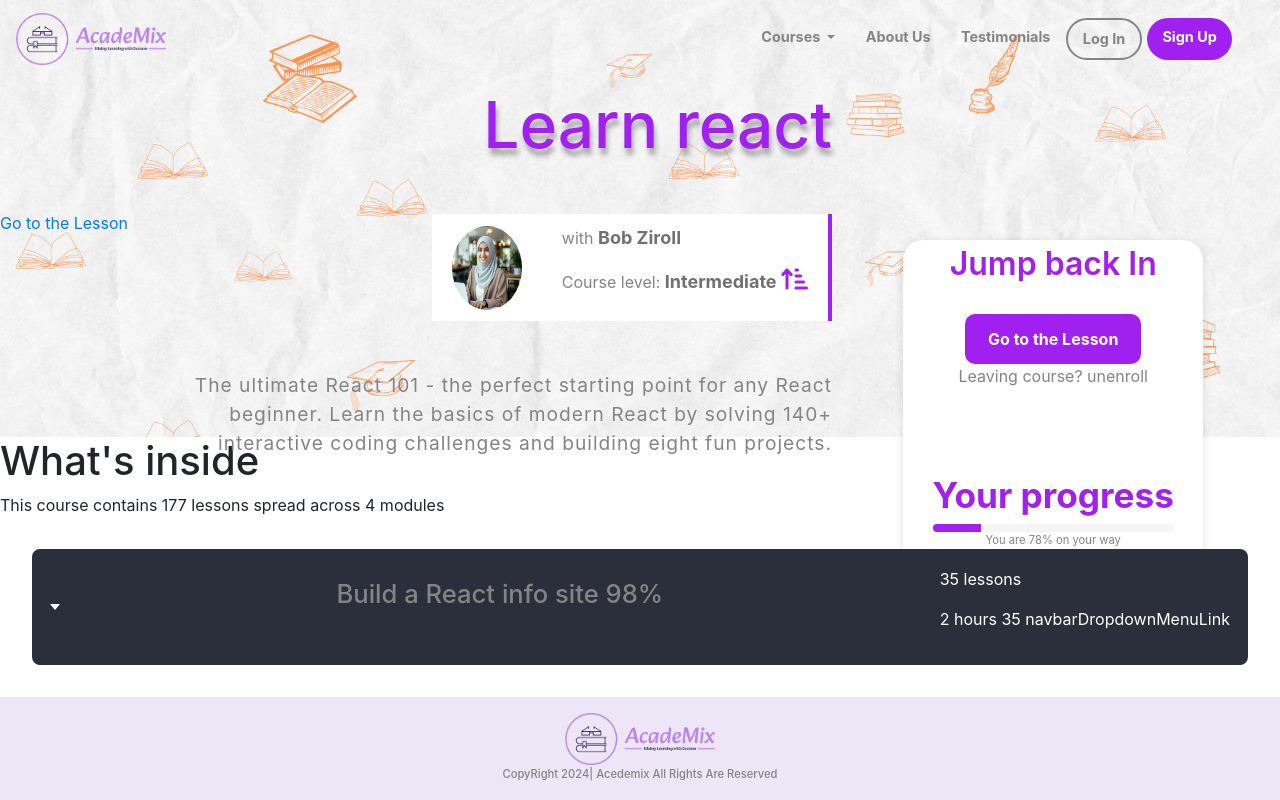
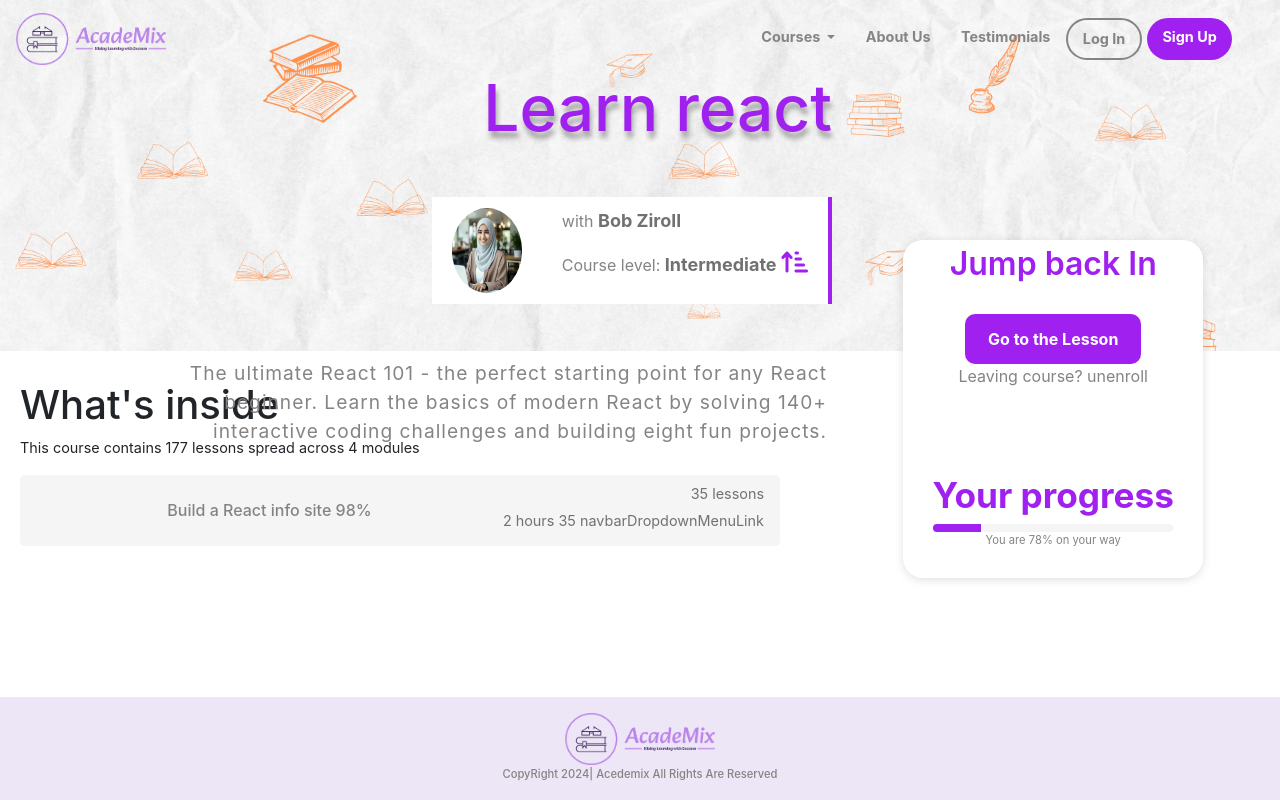
Before and after one commit to zainabJINARI/academixphp2, a Symfony app: template templates/course/course_details.html.twig in a window 1280 px wide. Run offline with Twig, Linux system fonts and the light colour scheme; the template is opened without the code that fills it, so the values that code supplies are empty; some libraries are stand-ins or nearby versions.

Commit message:
produit final

```diff
--- a/public/css/courses.css
+++ b/public/css/courses.css
@@ -1,10 +1,7 @@
-:root{
-    --ulrbackground:url('../images/backC.png');
-}
 .courses{
     display: flex;
     flex-direction: column;
-    background: var(--ulrbackground);
+    background: url('../images/backC.png');
     text-align: center;
     border-top-left-radius: 100px;
     background-position:center;
@@ -232,16 +231,19 @@ header {
     color: #A020F0;
     font-size: 1.5em;
 }
-
+.header-course-section  > a {
+    display: none;
+}
 .header-course-section .right-container> p{
     width: 100%;
     color: #868383;
-    font-size: 1em;
     text-align: end;
     letter-spacing: 1px;
     margin-top: 15px;
+    padding: 5px;
     font-size: 1.2em;
 }
+
 
 .left-card {
     display: flex;
@@ -254,6 +256,7 @@ header {
     box-shadow: rgba(99, 99, 99, 0.2) 0px 2px 8px 0px;
     border-radius: 20px;
     background-color: white;
+    z-index: 4;
 }
 .left-card > p:first-child {
     font-size: 2em;
@@ -309,57 +312,89 @@ header {
 }
 
 /* Modules  */
+.modules-section {
+    height: 100vh;
+}
+.modules-section .right-container , .what-u-learn-section .right-container , .about-instructor-section .right-container {
+    max-width: 800px;
+    display: flex;
+    flex-direction: column;
+    padding: 30px 20px;
+}
+.modules-section .right-container > h2  , .what-u-learn-section .right-container > h2 , .about-instructor-section .right-container > h2 {
+    font-size: 2rem;
+    margin: 0px 0px 20px 0;
+}
+.modules-section .right-container > h2  {
+    color: #39045A;
+
+}
+.modules-section .right-container > p
+{
+    font-size: 0.9em;
+    font-weight: 400;
+}
+.modules-section .right-container .module-infos {
+    display: flex;
+    flex-direction: column;
+    align-items: end;
+}
+.right-container .dropdown-modules .select-module h3 {
+    margin: 0;
+}
+
 .dropdown-modules {
     min-width: 15em;
     position: relative;
-    margin: 2em;
+    margin-bottom: 10px;
 }
 .dropdown-modules * {
     box-sizing: border-box ;
 }
 
 .select-module {
-    background-color: #2a2f3b;
-    color: #fff;
+    background-color: #f5F5F5;
+    color:#727171;
     display: flex;
     justify-content: space-between;
     align-items: center;
-    border: 2px #2a2f3b solid;
-    border-radius:  0.5em;
-    padding: 1em;
+    border: none ;
+    border-radius:  0.3em;
+    padding: 0.5em 1em;
     cursor: pointer;
 }
-.select-clicked {
-    border:  2px #26489a solid ;
-    box-shadow:  0 0 0.8em #26489a;
+.select-module  h3 {
+    font-size: 1em;
 }
+.select-module .module-infos p{
+    font-size: 0.9em;
+    margin: 0px 0px 6px 0px;
+}
+
+
+
 .select-module:hover {
-    background-color: #323741;
+    background-color: #e8e6e6;
 }
 
 .caret {
-    width: 0;
-    height: 0;
-    border-left: 5px solid transparent;
-    border-right:  5px solid transparent;
-    border-top: 6px solid #fff;
     transition: 0.3s;
+    font-size: 1.5em;
 }
 
 .caret-rotate {
-    transform: rotate(180deg);
+    transform: rotate(90deg);
 }
 
 .menu-modules {
     list-style: none;
     padding: 0.2em 0.5em;
-    background: #323741;
-    border: 1px #363a43 solid;
-    box-shadow: 0 0.5em 1em rgba(0,0,0,0.2);
-    border-radius: 0.5em;
-    color: #9fa5b5;
+    background: #f5F5F5;
+    border-top:1px #727171 solid; ;
+    border-radius: 0.3em;
+    color: #727171;
     position: absolute;
-    top: 3em;
+    top: 6emm;
     left: 50%;
     width: 100%;
     transform: translate(-50%);
```
Also changed, not shown: other parts of public/css/courses.css (+135 -9 lines).
